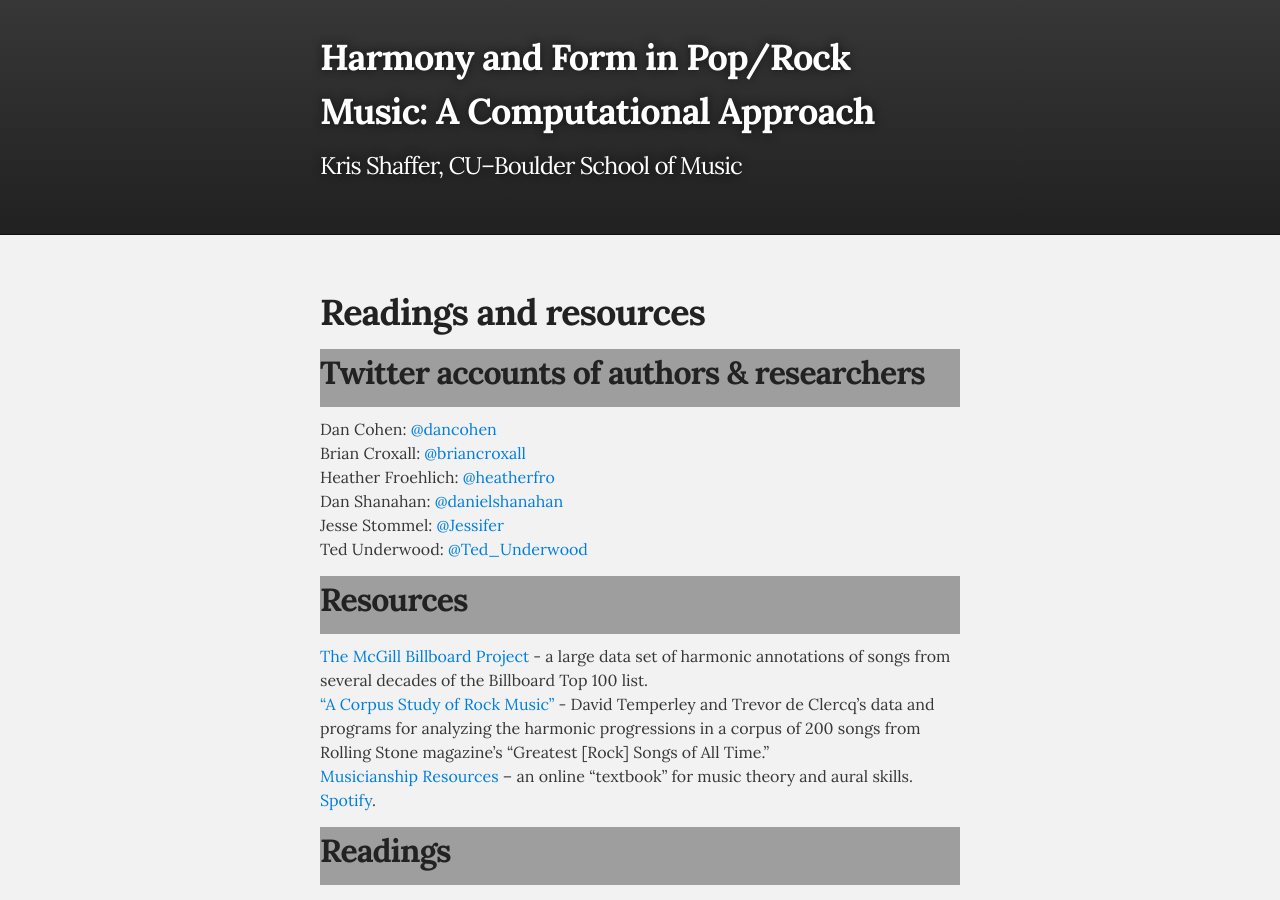
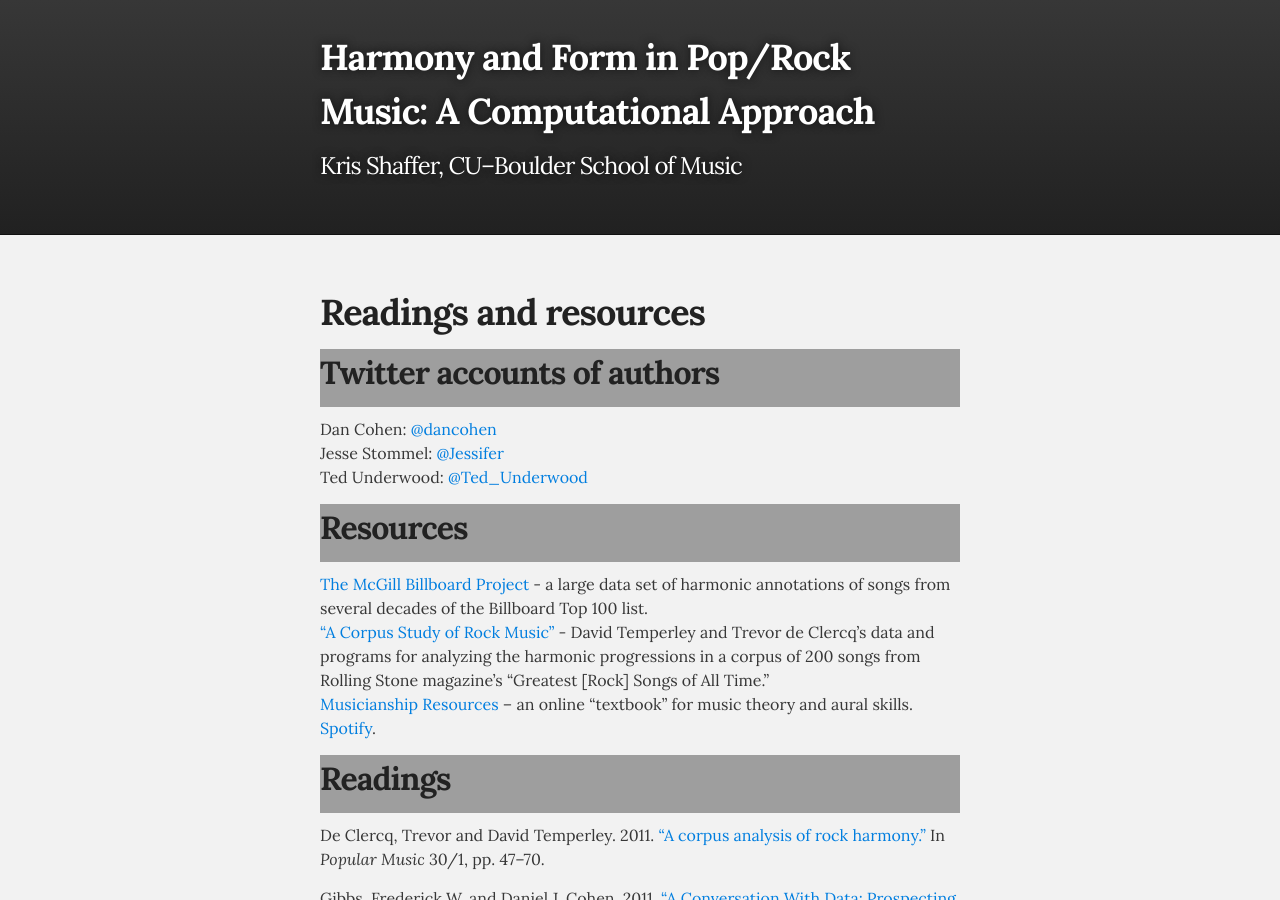
Before and after one commit to kshaffer/corpusmusic, a Jekyll site: the page built from readings.md, in a window 1280 px wide and 900 px high. Built offline with Jekyll 4.4.1, drawn with Linux system fonts in a browser that asks for light colours; Markdown is read by kramdown in place of the engine named in the settings.

Commit message:
Twitter author list

```diff
--- a/readings.md
+++ b/readings.md
@@ -6,14 +6,12 @@ author: Kris Shaffer
 
 # {{ page.title }} #
 
-## Twitter accounts of authors & researchers ##
+## Twitter accounts of authors ##
 
 Dan Cohen: [@dancohen](http://twitter.com/dancohen)
-Brian Croxall: [@briancroxall](http://twitter.com/briancroxall)
-Heather Froehlich: [@heatherfro](http://twitter.com/heatherfro)
-Dan Shanahan: [@danielshanahan](http://twitter.com/danielshanahan)
 Jesse Stommel: [@Jessifer](http://twitter.com/jessifer)
 Ted Underwood: [@Ted_Underwood](http://twitter.com/ted_underwood)
+
 
 ## Resources ##
 
@@ -21,6 +19,7 @@ Ted Underwood: [@Ted_Underwood](http://twitter.com/ted_underwood)
 ["A Corpus Study of Rock Music"](http://theory.esm.rochester.edu/rock_corpus/) - David Temperley and Trevor de Clercq's data and programs for analyzing the harmonic progressions in a corpus of 200 songs from Rolling Stone magazine's "Greatest [Rock] Songs of All Time."
 [Musicianship Resources](http://kris.shaffermusic.com/musicianship) – an online "textbook" for music theory and aural skills.
 [Spotify](http://www.spotify.com).
+
 
 ## Readings ##
 
```
